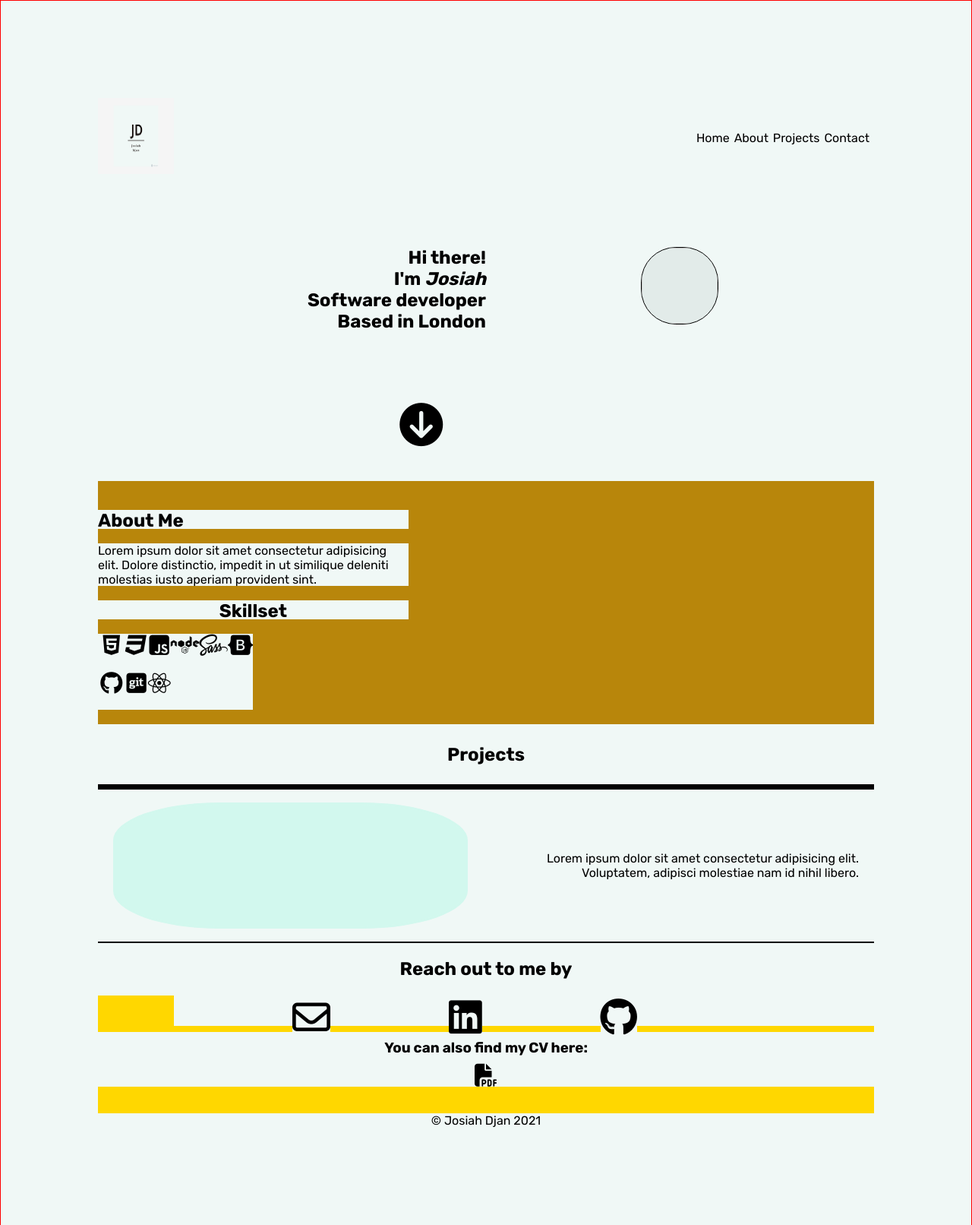
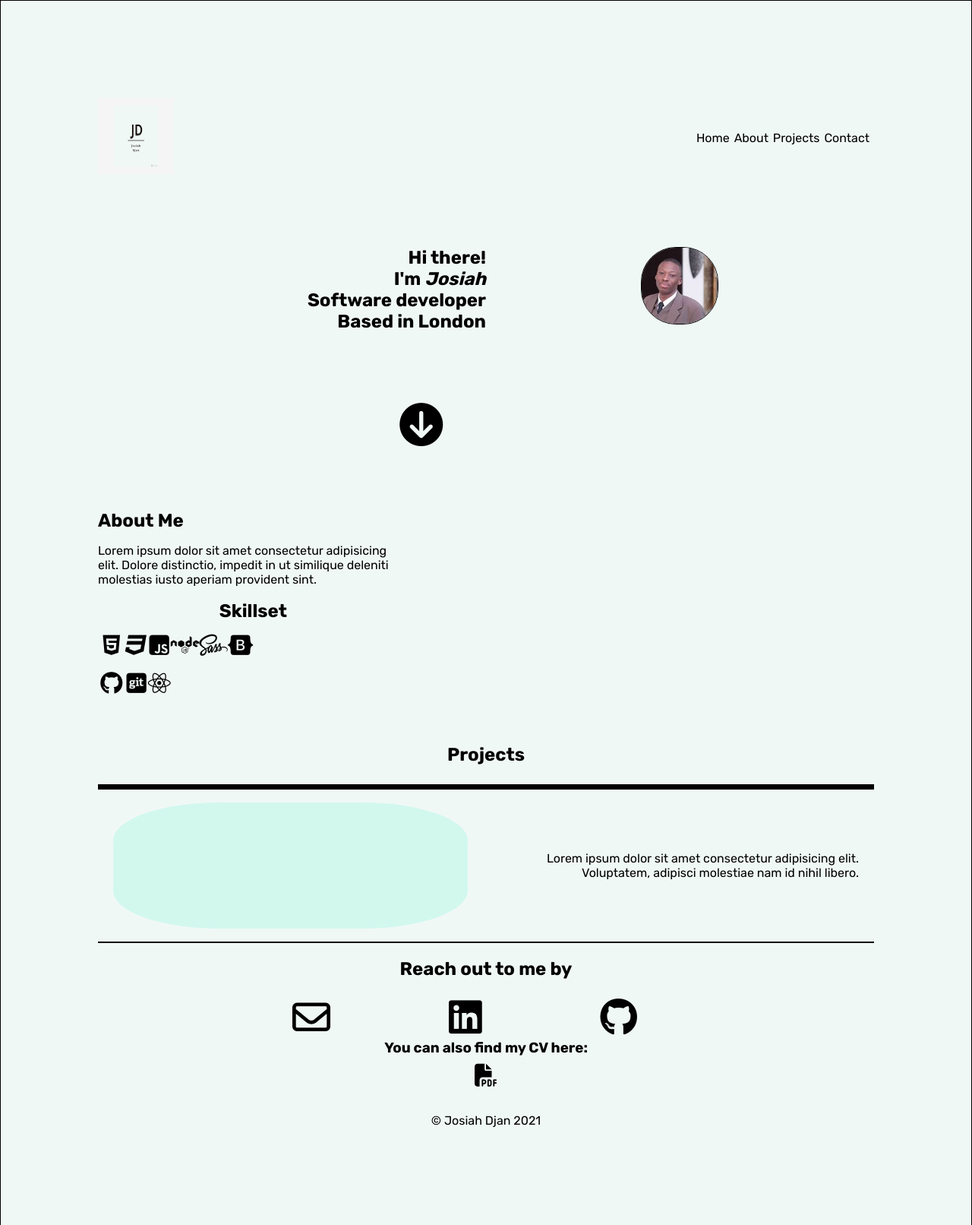
Before and after one commit to JTDjan/Portfolio-project, a plain HTML site: page index.html in a window 1280 px wide. Shown: the whole page at 76% size. Drawn offline with Linux system fonts and the light colour scheme.

Commit message:
On going chnages

```diff
--- a/assets/pages/_about.scss
+++ b/assets/pages/_about.scss
@@ -1,6 +1,6 @@
 
 #about {
-  background-color: darkgoldenrod;
+  // background-color: darkgoldenrod;
   height: 40vh;
 }
 
--- a/assets/pages/_contact.scss
+++ b/assets/pages/_contact.scss
@@ -22,7 +22,7 @@
 // }
 
 #contact {
-  background-color: gold;
+  // background-color: gold;
   height: 22vh;
 
 
--- a/assets/pages/_projects.scss
+++ b/assets/pages/_projects.scss
@@ -1,6 +1,6 @@
 
 #projects {
-  background-color: gray;
+  // background-color: gray;
   height: 33vh;
 }
 
--- a/index.html
+++ b/index.html
@@ -35,7 +35,7 @@
 </nav>
 
 <nav id="nav_mobile">
-  <img src="/assets/images/JD_logo.png" alt="A logo of display by the letters JD meaning Josiah Djan">
+  <img src="./assets/images/JD_logo.png" alt="A logo of display by the letters JD meaning Josiah Djan">
 
  <a href=""> <i class="fas fa-bars fa-2x"></i> </a>
 
@@ -44,7 +44,7 @@
 <main>
 <section id="intro">
 
-  <div id="landing-img"> <img> </div>
+  <div id="landing-img"> <img src="./assets/images/profile-pic.jpeg"> </div>
   <div class="into-hero-words">
       <h1 class="landing-hero-words">Hi there!</h1>
       <h1 class="landing-hero-words">I'm <em>Josiah</em></h1>
--- a/styles.scss
+++ b/styles.scss
@@ -27,7 +27,7 @@ body {
 
 @media screen and (min-width:376px) {
 body {
-  border: 1px solid red;
+  // border: 1px solid red;
   // min-width: 376px ;
   // min-height: 836px;
  }
```
Also changed, not shown: assets/images/profile-pic.jpeg (added), styles.css.
